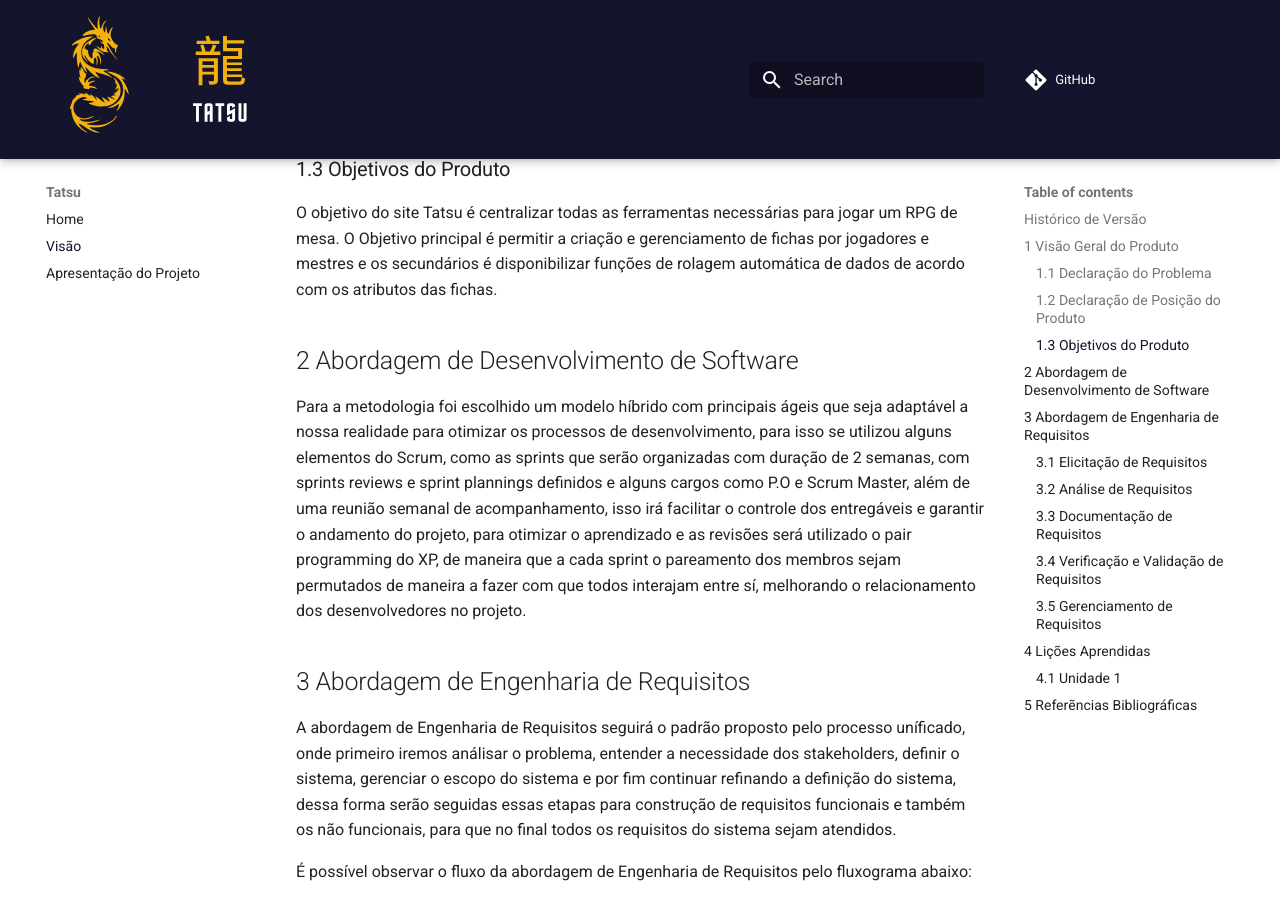
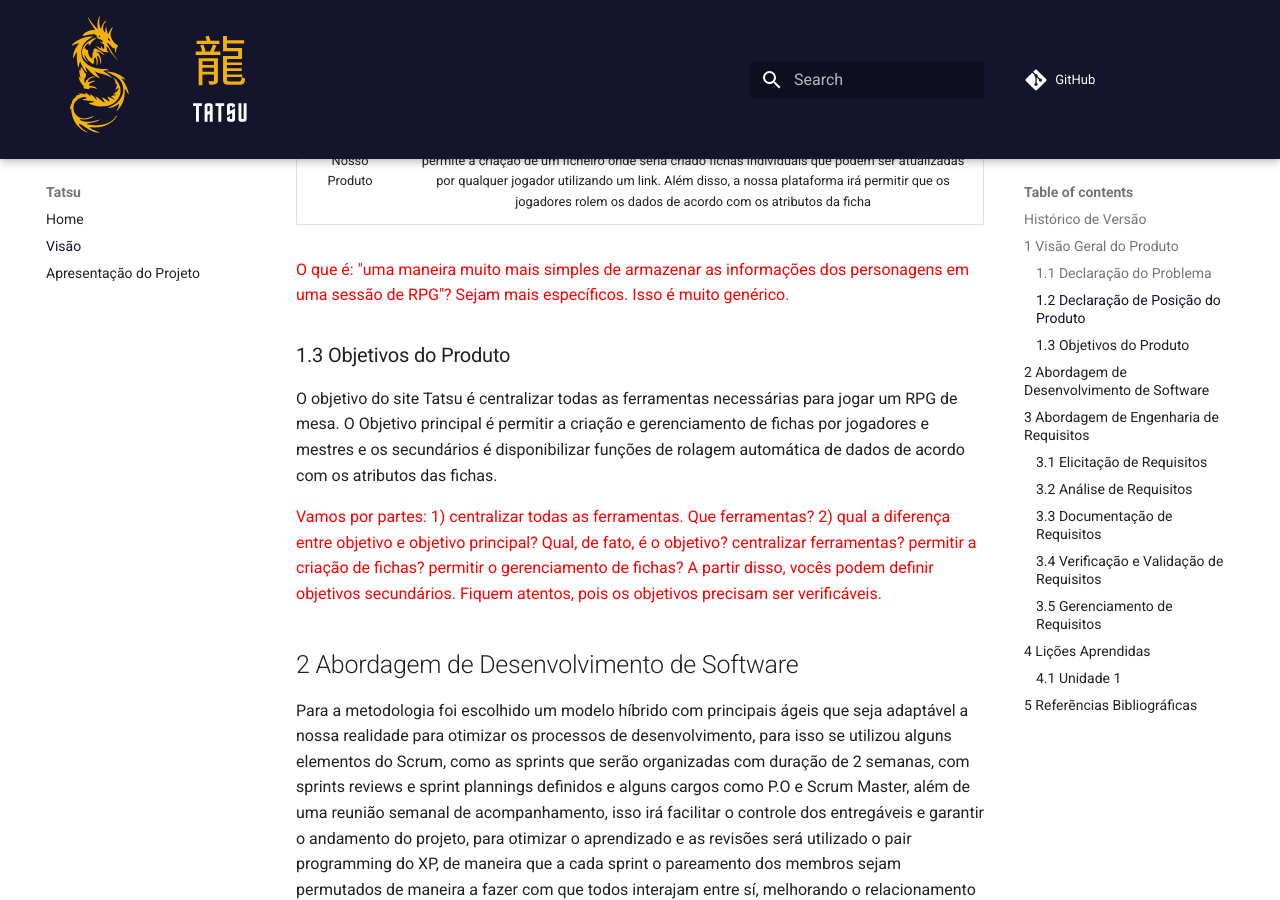
Before and after one commit to FGAUnB-REQ-GM/2021.2-Tatsu, an MkDocs documentation site: the page built from docs/visao.md, in a window 1280 px wide and 900 px high, scrolled down 1214 px. Built offline with MkDocs 1.6.1 and Material for MkDocs 9.7.7, drawn with Linux system fonts in a browser that asks for light colours; comment, search, counter and statistics services are not loaded; some of the changed text lies outside the part shown.

Commit message:
Update visao.md

```diff
--- a/docs/visao.md
+++ b/docs/visao.md
@@ -8,6 +8,8 @@
 ## 1 Visão Geral do Produto
 
 ### 1.1 Declaração do Problema
+
+<span style="color:red">Me parece que o problema está próximo a dificuldade de organização de fichas de RPG, do que a falta de uma plataforma. A plataforma faz parte da solução. Vejam: lá na declaração do produto vcs falam em: "Quem - Necessita de uma facilidade e praticidade de organização de fichas para personagens"</span>
 
 |   O Problema     | Jogadores de RPG não possuem uma plataforma única para fazer a criação e o gerenciamento de várias fichas de RPG e a rolagem automática de dados de acordo com os atributos definidos na ficha |
 | :--------: | :----: |
@@ -25,9 +27,13 @@
 | Ao contrário | do aplitcativo para celular "Ficha Épica" |
 | Nosso Produto | permite a criação de um ficheiro onde seria criado fichas individuais que podem ser atualizadas por qualquer jogador utilizando um link. Além disso, a nossa plataforma irá permitir que os jogadores rolem os dados de acordo com os atributos da ficha |
 
+<span style="color:red">O que é: "uma maneira muito mais simples de armazenar as informações dos personagens em uma sessão de RPG"? Sejam mais específicos. Isso é muito genérico.</span>
+
 ### 1.3 Objetivos do Produto
 
 O objetivo do site Tatsu é centralizar todas as ferramentas necessárias para jogar um RPG de mesa. O Objetivo principal é permitir a criação e gerenciamento de fichas por jogadores e mestres e os secundários é disponibilizar funções de rolagem automática de dados de acordo com os atributos das fichas.
+
+<span style="color:red">Vamos por partes: 1) centralizar todas as ferramentas. Que ferramentas? 2) qual a diferença entre objetivo e objetivo principal? Qual, de fato, é o objetivo? centralizar ferramentas? permitir a criação de fichas? permitir o gerenciamento de fichas? A partir disso, vocês podem definir objetivos secundários. Fiquem atentos, pois os objetivos precisam ser verificáveis.</span>
 
 ## 2 Abordagem de Desenvolvimento de Software
 
```
